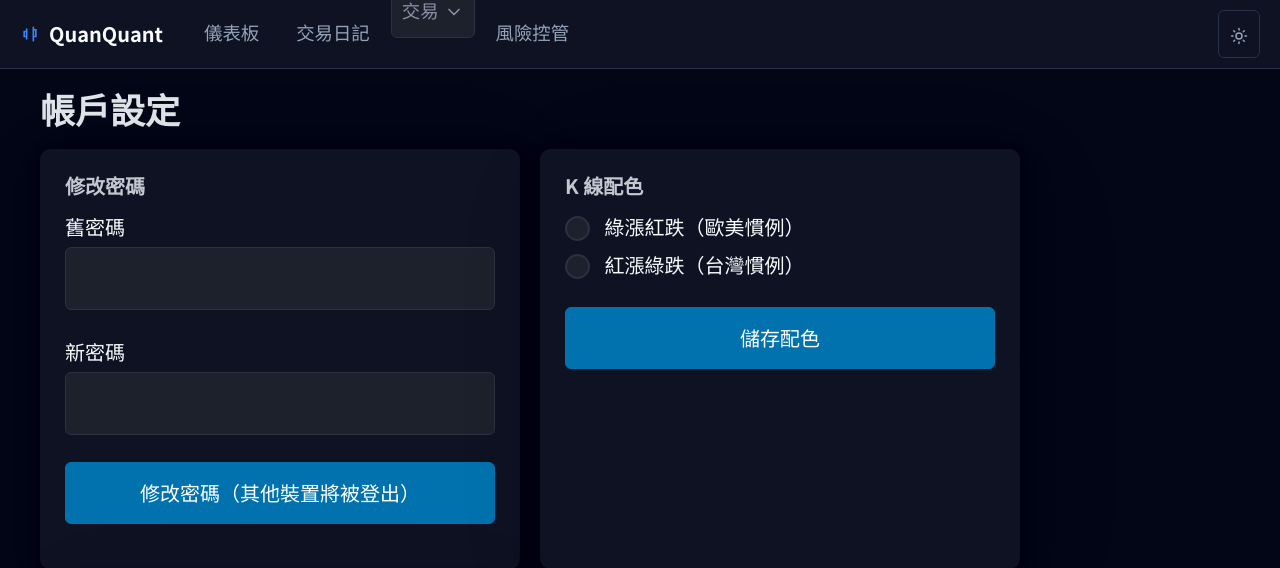
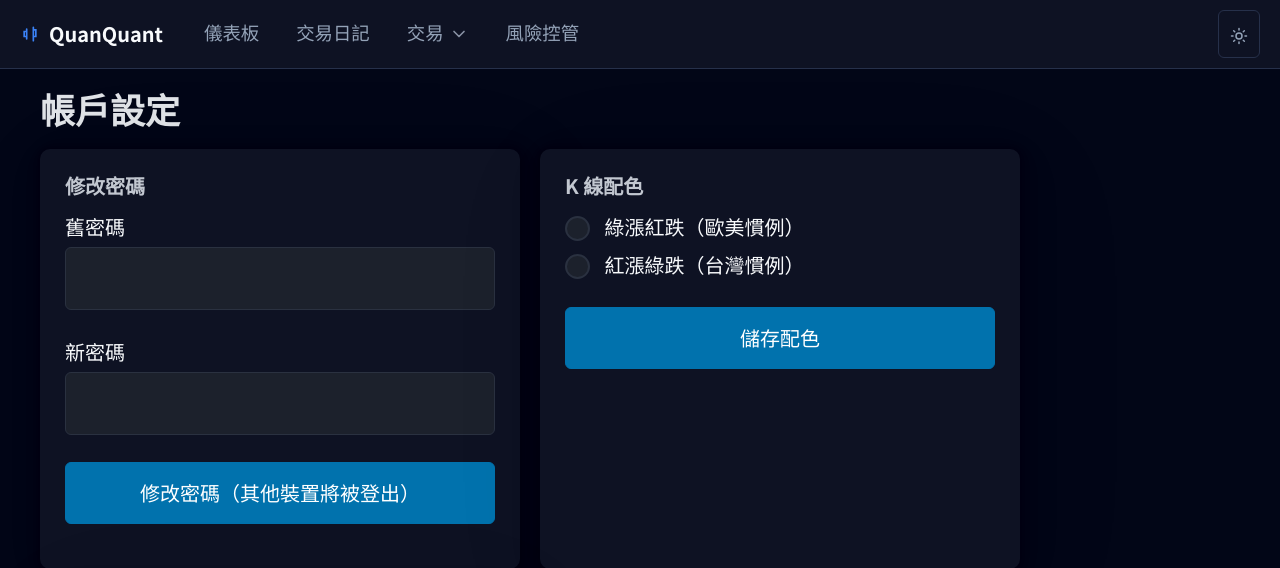
Before and after one commit to llllIIIIllllIIII/quanquant, a Python web app: template src/quanquant/web/templates/account.html in a window 1280 px wide. Shown: the top 568 px of the page. Run offline with Jinja, Linux system fonts and the light colour scheme; the template is opened without the code that fills it, so the values that code supplies are empty; some libraries are stand-ins or nearby versions.

Commit message:
fix: 主導覽「交易」下拉對齊其他導覽項（壓過 Pico dropdown 表單樣式）
Pico v2 把 nav 裡的 details.dropdown summary 畫成 select（背景/框線/圓角/固定
高度），選擇器 nav details.dropdown>summary:not([role]) specificity (0,3,2)，
低權重覆寫永遠打輸；details 自帶 margin-bottom 造成垂直錯位。改用 (0,3,3) 的
nav.topnav details.nav-trade.dropdown>summary 全套歸零＋margin:0，保留 ▾ 與
active 底線。本機瀏覽器目視確認。

```diff
--- a/src/quanquant/web/static/app.css
+++ b/src/quanquant/web/static/app.css
@@ -357,13 +357,23 @@ td.note { max-width: 14rem; }
 
 /* ---- 006：主導覽「交易」大類下拉（Pico .dropdown，同 .user-menu 慣例） ---- */
 .nav-trade { position: relative; }
-.nav-trade summary {
+/* 二修（2026-09-05）：一修用 .nav-trade summary（0,1,1）永遠打輸 Pico 實際套用的
+   `nav details.dropdown>summary:not([role])`（0,3,2）與 `details.dropdown>summary:not([role])`
+   （0,2,2）——select 外觀（height calc／padding／border／radius／background）全來自
+   這兩條（已 curl pico@2 原始碼證實），`details{margin-bottom:var(--pico-spacing)}`
+   則是垂直錯位元兇。以下選擇器（0,3,3）靠 specificity 穩贏，不賭載入順序。 */
+nav.topnav details.nav-trade { margin: 0; }
+nav.topnav details.nav-trade.dropdown > summary {
   list-style: none; cursor: pointer;
+  background: none; box-shadow: none; border: none; border-radius: 0;
+  height: auto; width: auto; margin: 0; line-height: inherit;
   padding: 0.55rem 0.8rem; color: var(--qq-text-muted); font-size: 0.92rem;
   border-bottom: 2px solid transparent;
 }
+nav.topnav details.nav-trade.dropdown > summary:hover { color: var(--qq-text); }
+nav.topnav details.nav-trade.dropdown > summary:focus { background: none; box-shadow: none; }
 .nav-trade summary::-webkit-details-marker { display: none; }
-.nav-trade summary.active { color: var(--qq-text); font-weight: 700; border-bottom-color: var(--qq-accent); }
+nav.topnav details.nav-trade.dropdown > summary.active { color: var(--qq-text); font-weight: 700; border-bottom-color: var(--qq-accent); }
 .nav-trade ul { min-width: 8rem; }
 .nav-trade ul a.active { color: var(--qq-accent); font-weight: 700; }
 
```
